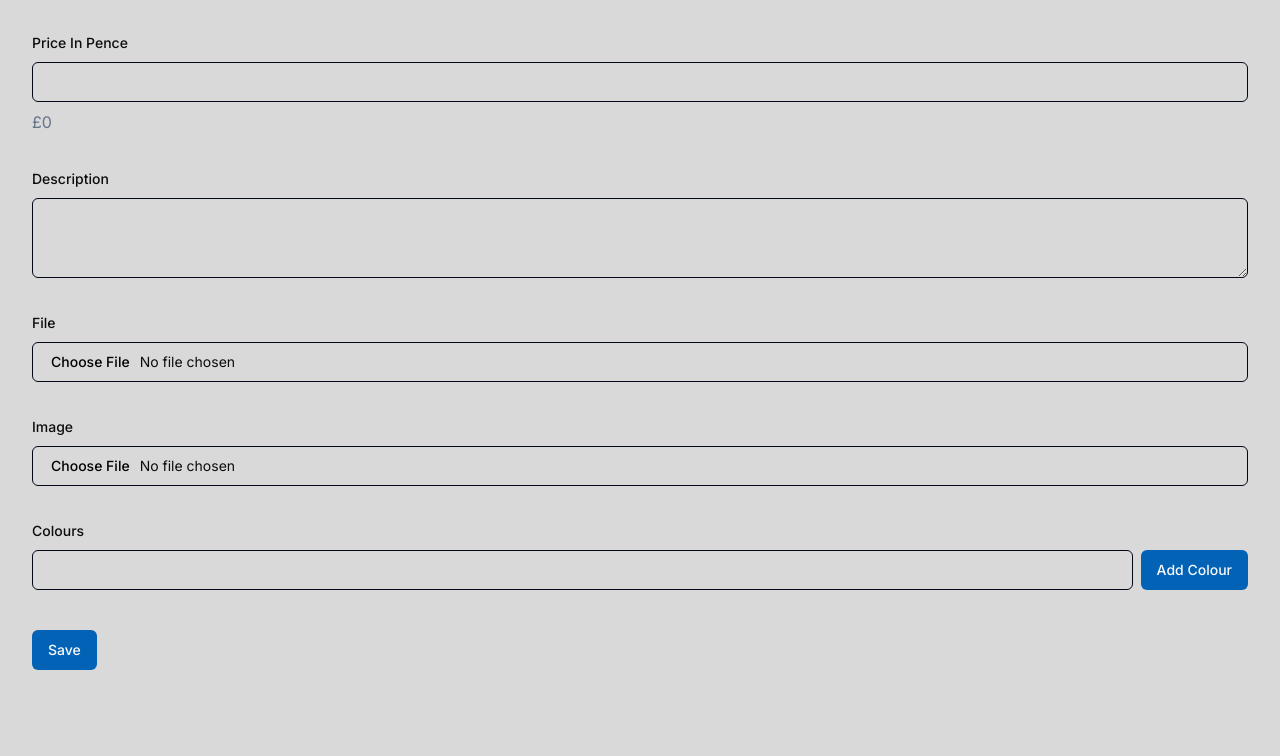
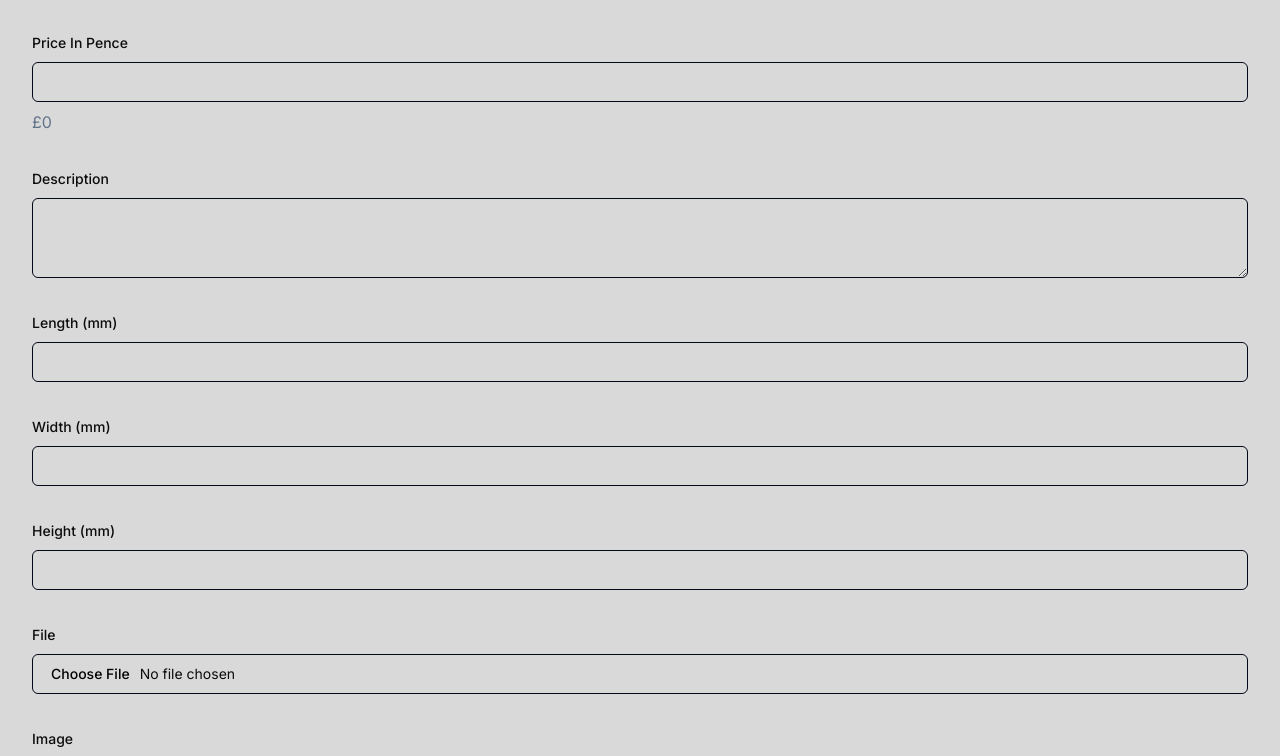
Before and after one commit to Chris-Mayes/ecommerce-template, a Next.js app: page /admin/products/new in a window 1280 px wide. Shown: the part 410-1166 px from the top of the page. Before the commit the page ends 1104 px from the top, so only its background shows below. Built offline with nearby package versions, Linux system fonts and the light colour scheme.

Commit message:
Add product dimensions

```diff
--- a/src/app/(customerFacing)/products/[id]/product/page.tsx
+++ b/src/app/(customerFacing)/products/[id]/product/page.tsx
@@ -19,8 +19,8 @@ export default async function ProductPage({
 
     return (
         <div className="p-4 max-w-5xl pt-20 mx-auto">
-            <div className="flex w-full mb-4">
-                <div className="relative w-1/2 h-112">
+            <div className="flex flex-col lg:flex-row w-full mb-4">
+                <div className="relative w-full lg:w-1/2 h-112 mb-4 lg:mb-0">
                     <Image
                         src={product.imagePath}
                         layout="fill"
@@ -29,15 +29,20 @@ export default async function ProductPage({
                     />
                 </div>
 
-                <div className="flex flex-col w-1/2 pl-12 pt-2 justify-between">
+                <div className="flex flex-col w-full lg:w-1/2 pl-0 lg:pl-12 pt-2 justify-between">
                     <div className="flex mb-4">
                         <h1 className="text-2xl font-bold text-left">
                             {product.name}
                         </h1>
                     </div>
                     <div className="flex-grow flex flex-col justify-top">
-                        <p className="mb-2">{product.description}</p>
+                        <p className="mb-2 pb-3">{product.description}</p>
+                        <p>Approximate Dimensions(mm):</p>
+                        <p>&#x2022; Length: {product.lengthInMm}</p>
+                        <p>&#x2022; Width: {product.widthInMm}</p>
+                        <p>&#x2022; Height: {product.heightInMm}</p>
                     </div>
+
                     <div className="mt-auto pb-4">
                         <div className="mb-4">
                             <Label htmlFor="colour">Colour</Label>
--- a/src/app/admin/_actions/products.ts
+++ b/src/app/admin/_actions/products.ts
@@ -15,6 +15,9 @@ const addSchema = z.object({
     name: z.string().min(1),
     description: z.string().min(1),
     priceInPence: z.coerce.number().int().min(1),
+    lengthInMm: z.coerce.number().int().min(1),
+    widthInMm: z.coerce.number().int().min(1),
+    heightInMm: z.coerce.number().int().min(1),
     file: fileSchema.refine((file) => file.size > 0, "Required"),
     image: imageSchema.refine((file) => file.size > 0, "Required"),
     colours: z.string().refine((val) => {
@@ -53,6 +56,9 @@ export async function addProduct(prevState: unknown, formData: FormData) {
             name: data.name,
             description: data.description,
             priceInPence: data.priceInPence,
+            lengthInMm: data.lengthInMm,
+            widthInMm: data.widthInMm,
+            heightInMm: data.heightInMm,
             filePath,
             imagePath,
         },
@@ -122,6 +128,9 @@ export async function updateProduct(
             priceInPence: data.priceInPence,
             filePath,
             imagePath,
+            lengthInMm: data.lengthInMm,
+            widthInMm: data.widthInMm,
+            heightInMm: data.heightInMm,
         },
     });
 
--- a/src/app/admin/products/_components/ProductForm.tsx
+++ b/src/app/admin/products/_components/ProductForm.tsx
@@ -31,6 +31,15 @@ export function ProductForm({
         product?.colours?.map((c) => c.name) || []
     );
     const [newColour, setNewColour] = useState<string>("");
+    const [lengthInMm, setLengthInMm] = useState<number | undefined>(
+        product?.lengthInMm
+    );
+    const [widthInMm, setWidthInMm] = useState<number | undefined>(
+        product?.widthInMm
+    );
+    const [heightInMm, setHeightInMm] = useState<number | undefined>(
+        product?.heightInMm
+    );
 
     const addColour = () => {
         if (newColour && !colours.includes(newColour)) {
@@ -84,6 +93,45 @@ export function ProductForm({
                 {error.description && (
                     <div className="text-destructive">{error.description}</div>
                 )}
+            </div>
+            <div className="space-y-2">
+                <Label htmlFor="lengthInMm">Length (mm)</Label>
+                <Input
+                    type="number"
+                    id="lengthInMm"
+                    name="lengthInMm"
+                    required
+                    value={lengthInMm}
+                    onChange={(e) =>
+                        setLengthInMm(Number(e.target.value) || undefined)
+                    }
+                />
+            </div>
+            <div className="space-y-2">
+                <Label htmlFor="widthInMm">Width (mm)</Label>
+                <Input
+                    type="number"
+                    id="widthInMm"
+                    name="widthInMm"
+                    required
+                    value={widthInMm}
+                    onChange={(e) =>
+                        setWidthInMm(Number(e.target.value) || undefined)
+                    }
+                />
+            </div>
+            <div className="space-y-2">
+                <Label htmlFor="heightInMm">Height (mm)</Label>
+                <Input
+                    type="number"
+                    id="heightInMm"
+                    name="heightInMm"
+                    required
+                    value={heightInMm}
+                    onChange={(e) =>
+                        setHeightInMm(Number(e.target.value) || undefined)
+                    }
+                />
             </div>
             <div className="space-y-2">
                 <Label htmlFor="file">File</Label>
```
Also changed, not shown: 2 other files (tests, documents, lock files or other folders).
